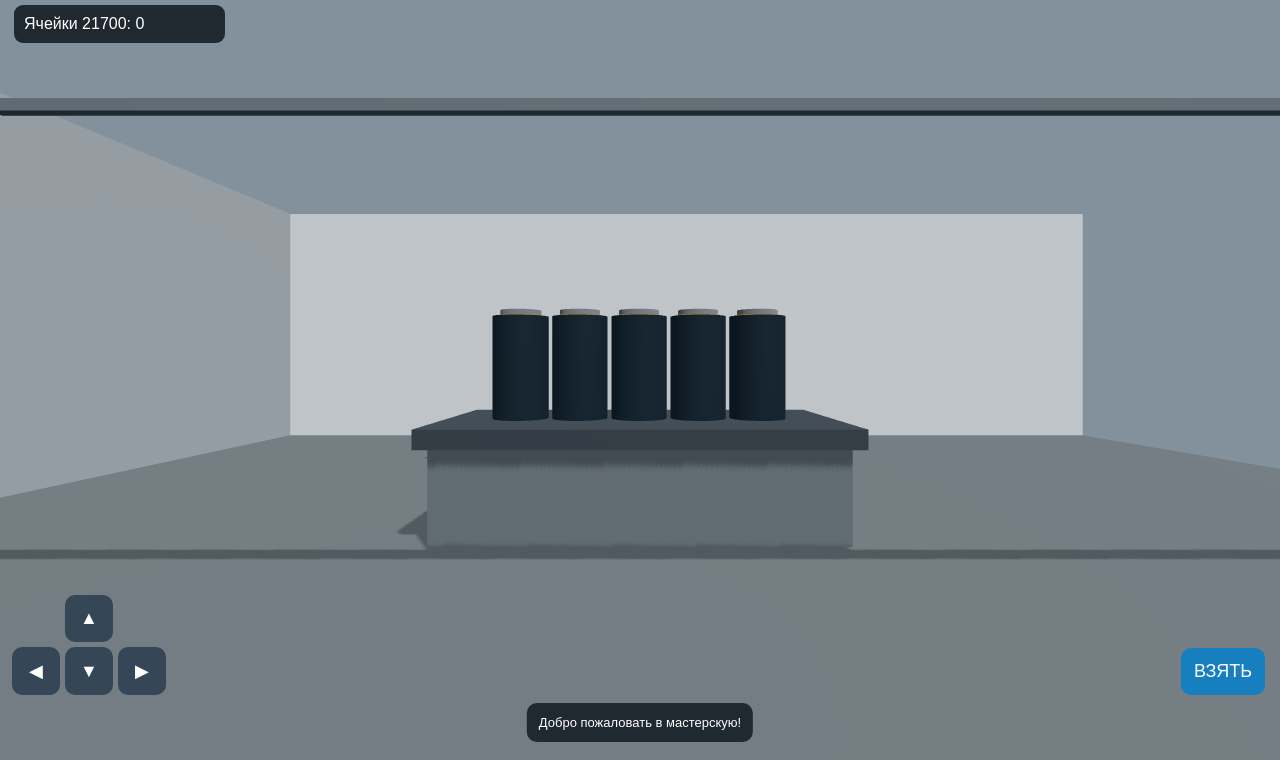
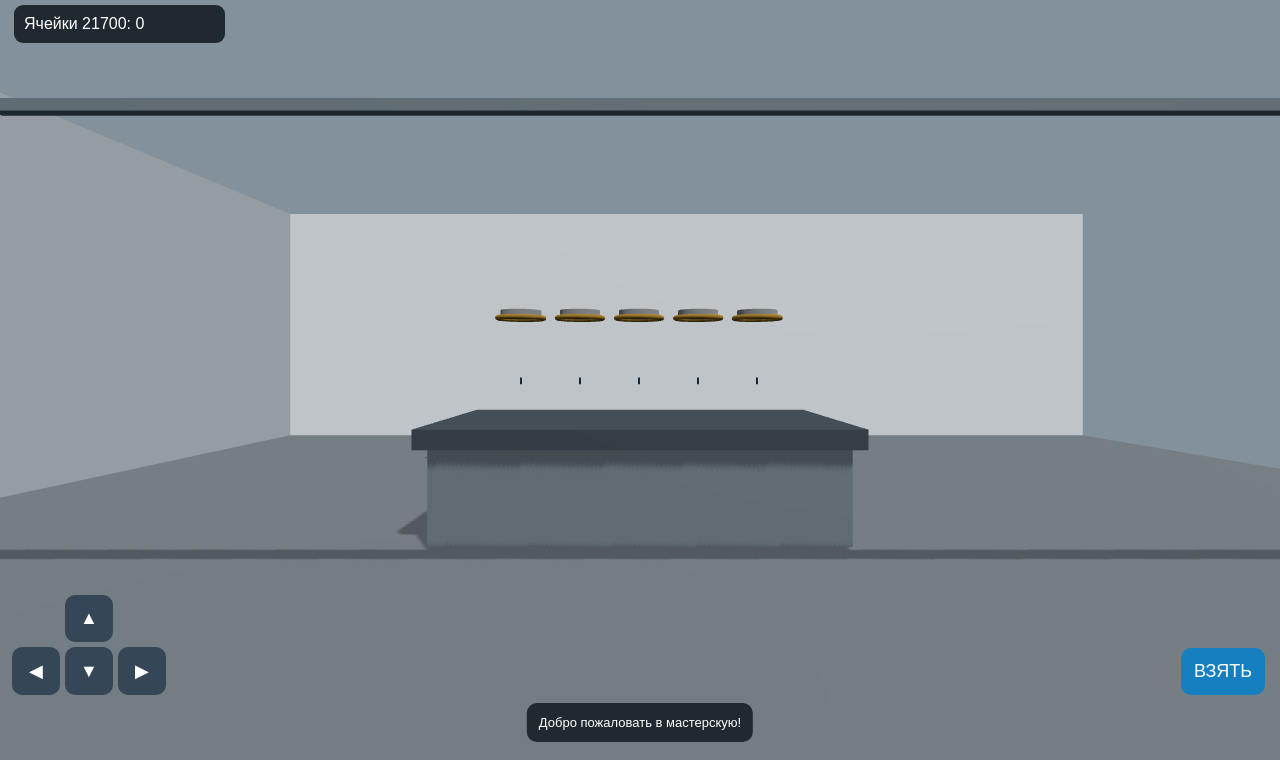
Before and after one commit to acker2000/Battery-Factory-, a plain HTML site: page index.html in a window 1280 px wide. Shown: the part 40-800 px from the top of the page. Drawn offline with nearby package versions, Linux system fonts and the light colour scheme; animation ran at ten frames a second.

Commit message:
Update index.html

```diff
--- a/index.html
+++ b/index.html
@@ -113,7 +113,7 @@ function makeCell(x,z){
 const group=new THREE.Group();
 
 const body=new THREE.Mesh(
-new THREE.CylinderGeometry(.29,.29,1.35,24),
+new THREE.CylinderGeometry(.0105,.0105,.07,16),
 new THREE.MeshStandardMaterial({
 color:0x263c4c,
 metalness:.55,
```
